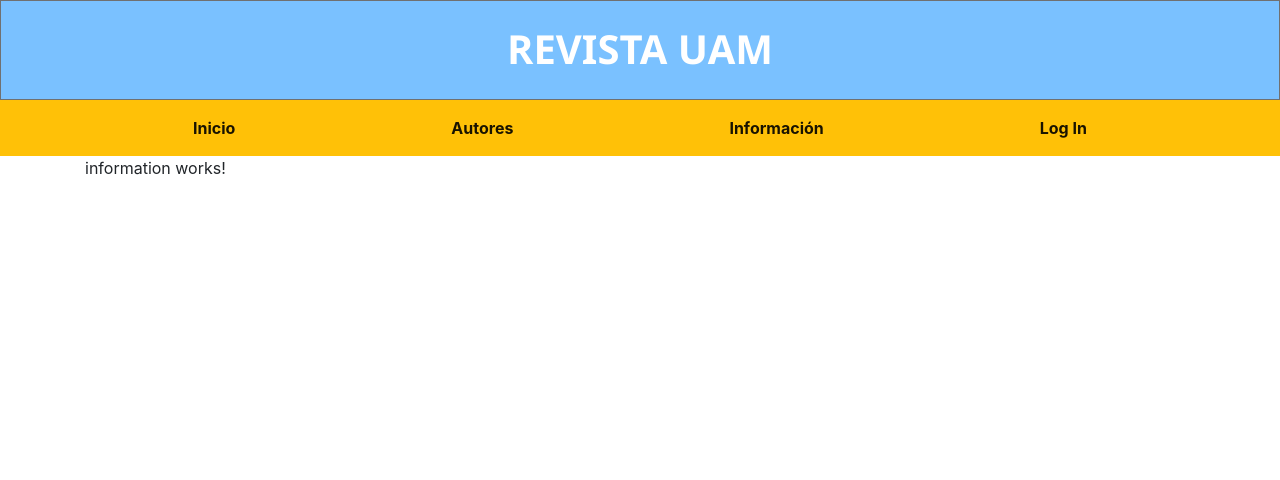
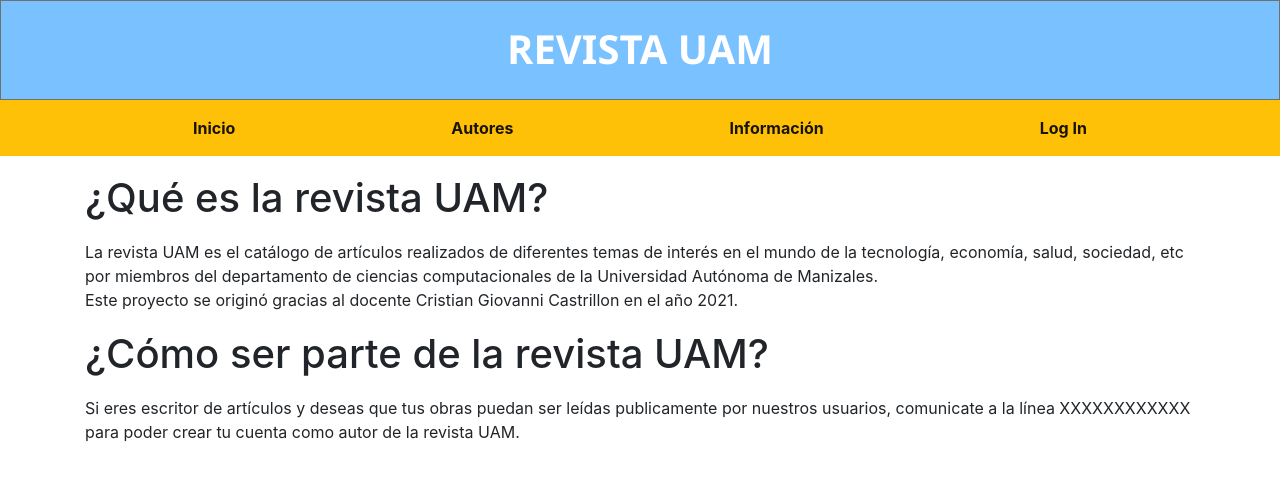
Before and after one commit to nataliaSeguraRamirez/RevistaElectronica-UAM, an Angular app in the folder revistaElectronica/: page /informacion in a window 1280 px wide. Shown: the top 480 px of the page. Built offline with nearby package versions, Linux system fonts and the light colour scheme.

Commit message:
Agregar la información a la pagina información

```diff
--- a/revistaElectronica/src/app/Components/informacion/informacion.component.css
+++ b/revistaElectronica/src/app/Components/informacion/informacion.component.css
@@ -0,0 +1,6 @@
+h1 {
+  margin: 18px auto;
+}
+p {
+  margin: 10px auto 18px;
+}
--- a/revistaElectronica/src/app/Components/informacion/informacion.component.html
+++ b/revistaElectronica/src/app/Components/informacion/informacion.component.html
@@ -1,3 +1,17 @@
-<div class="container">
-    <p>information works!</p>
-  </div>
+<body class="container">
+  <h1>¿Qué es la revista UAM?</h1>
+  <p>
+    La revista UAM es el catálogo de artículos realizados de diferentes temas de
+    interés en el mundo de la tecnología, economía, salud, sociedad, etc por
+    miembros del departamento de ciencias computacionales de la Universidad
+    Autónoma de Manizales.
+    <br />
+    Este proyecto se originó gracias al docente Cristian Giovanni Castrillon en
+    el año 2021.
+    <br />
+  </p>
+  <h1>¿Cómo ser parte de la revista UAM?</h1>
+  Si eres escritor de artículos y deseas que tus obras puedan ser leídas
+  publicamente por nuestros usuarios, comunicate a la línea XXXXXXXXXXXX para
+  poder crear tu cuenta como autor de la revista UAM.
+</body>
```
